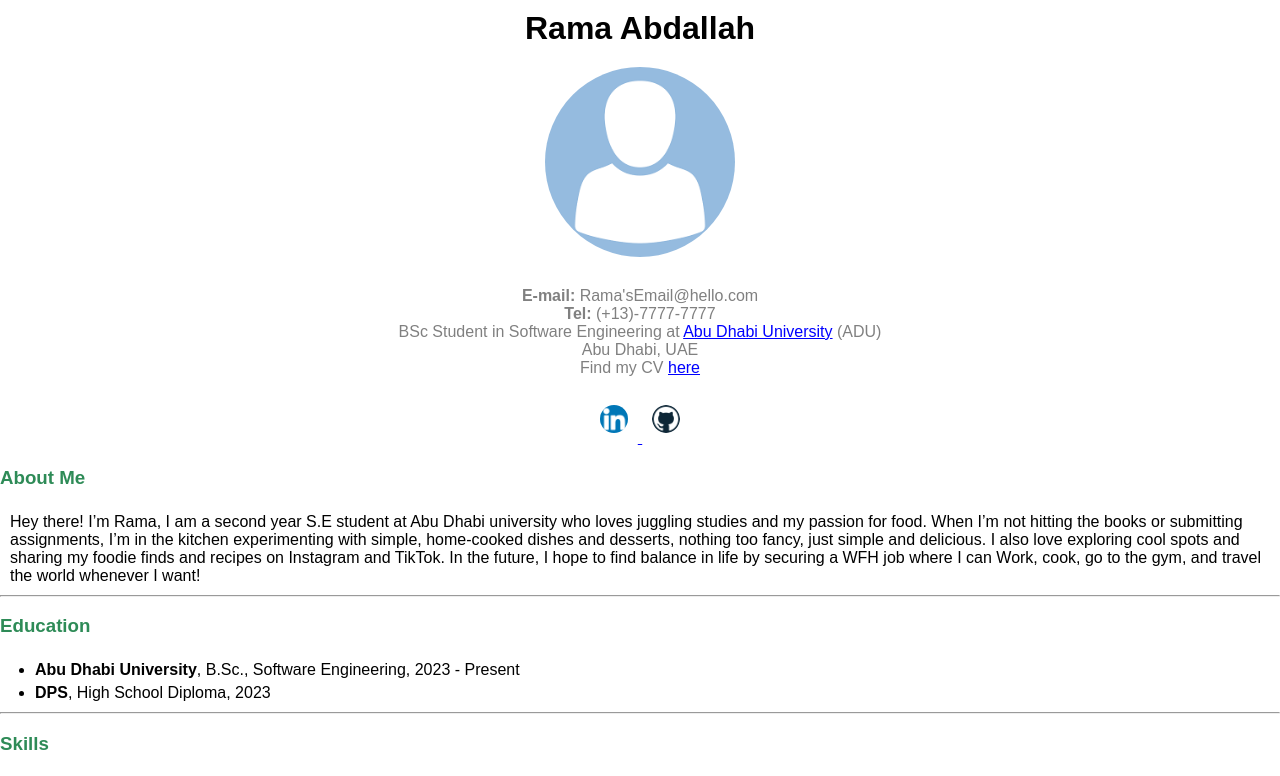
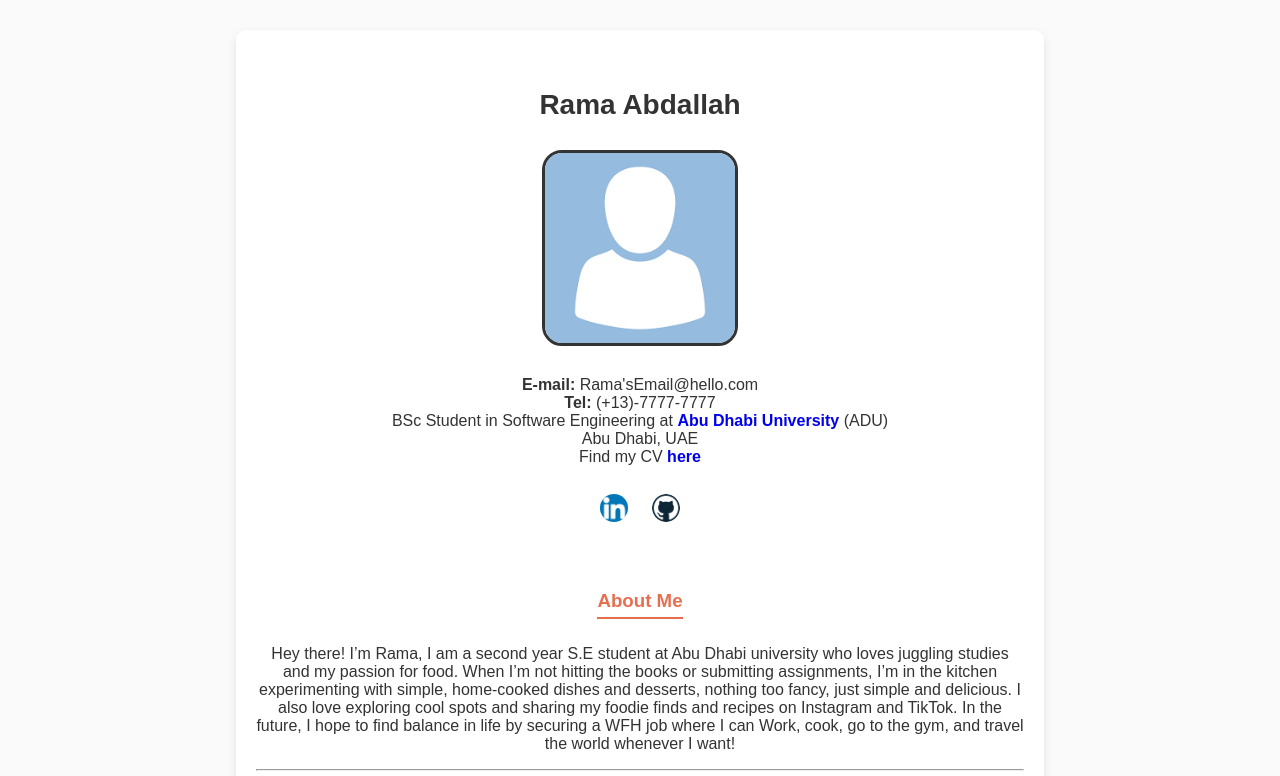
Before and after one commit to RamaAbdallah7/Rama.github.io, a plain HTML site: page index.html in a window 1280 px wide. Shown: the top 776 px of the page. Drawn offline with Linux system fonts and the light colour scheme.

Commit message:
Update style.css

```diff
--- a/style.css
+++ b/style.css
@@ -1,53 +1,54 @@
 body {
-  font-family: Arial, sans-serif;
-  margin: 0;
-  padding: 0;
-  background-color: white;
-  color: black;
+    font-family: 'Arial', sans-serif;
+    background-color: rgb(250, 250, 250);
+    color: rgb(51, 51, 51);
+    margin: 0;
+    padding: 0;
+    text-align: center;
+}
+
+.container {
+    width: 60%;
+    margin: 30px auto;
+    background: rgb(255, 255, 255);
+    padding: 20px;
+    border-radius: 10px;
+    box-shadow: 0px 4px 10px rgba(0, 0, 0, 0.1);
 }
 
 header {
-  text-align: center;
-  margin-bottom: 20px;
+    padding: 20px;
 }
 
 header h1 {
-  font-size: 2;
-  color: solid seagreen;
-  margin: 10px;
+    font-size: 28px;
+    color: solid seegreen;
 }
 
 header img {
-  border-radius: 50%;
-  margin: 10px;
-}
-
-header p {
-  font-size: 1;
-  color: gray;
+    border-radius: 20px;
+    margin: 10px;
+    border: 3px solid;
 }
 
 a {
-  color: blue;
+    text-decoration: none;
+    font-weight: bold;
+}
+
+a:hover {
+    text-decoration: underline;
 }
 
 .content h3 {
-  font-size: 2;
-  color: seagreen;
-  padding-bottom: 5px;
+    color: #e76f51;
+    border-bottom: 2px solid  rgb(230, 110, 80);
+    display: inline-block;
+    padding-bottom: 5px;
+    margin-bottom: 10px;
 }
 
-.content p {
-  font-size: 1r;
-  color: black;
-  margin: 10px;
+ul {
+    list-style-type: none;
+    padding: 0;
 }
-
-.content ul {
-  margin: 10px;
-  padding-left: 20px;
-}
-
-.content ul li {
-  margin: 5px;
-}
```
